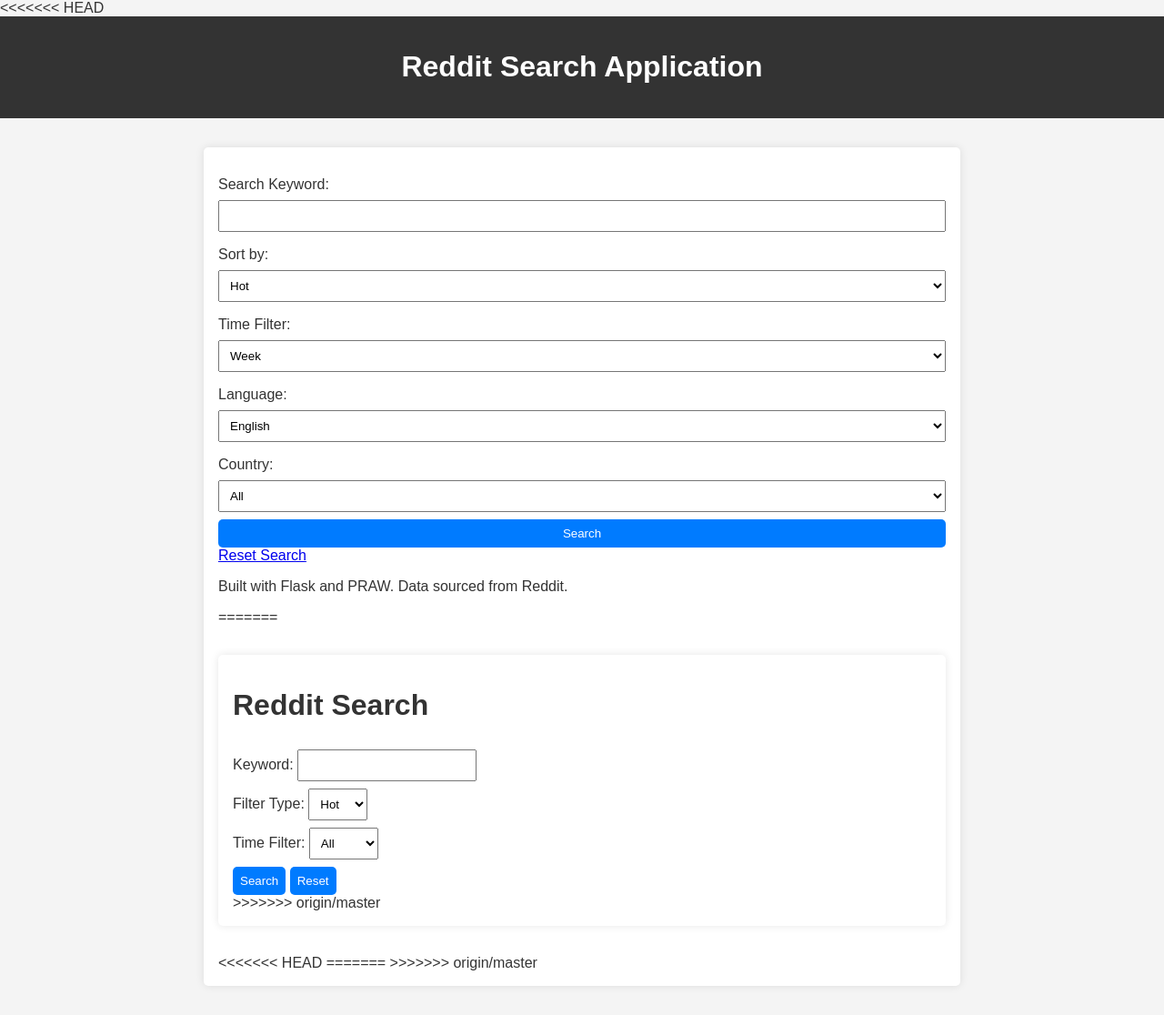
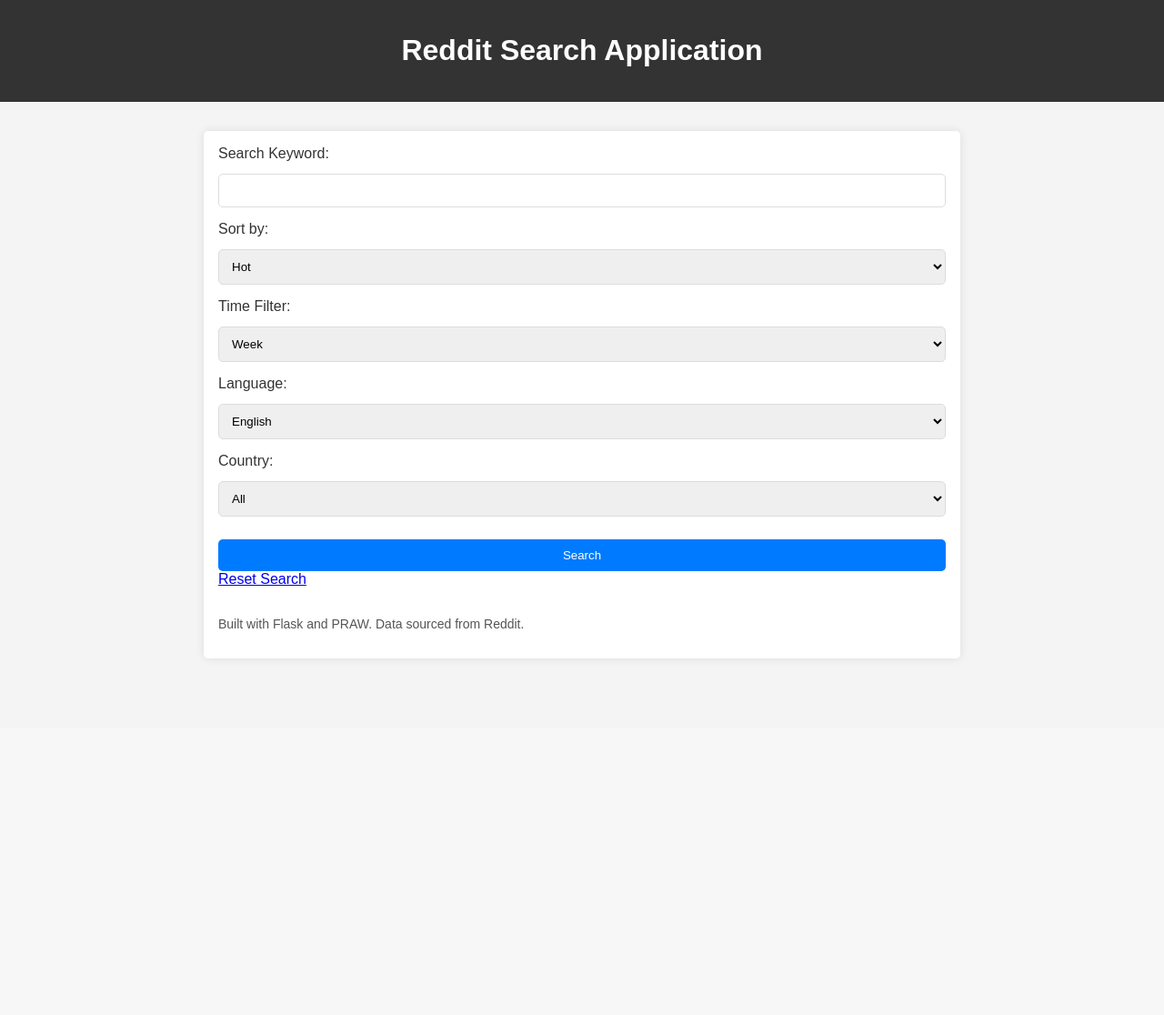
Before and after one commit to rahulratnani/reddit_web, a Python web app: template Templates/index.html in a window 1280 px wide. Shown: the whole page at 91% size. After the commit the page ends 725 px from the top, so only its background shows below. Run offline with Jinja, Linux system fonts and the light colour scheme; the template is opened without the code that fills it, so the values that code supplies are empty.

Commit message:
Update index.html

```diff
--- a/Templates/index.html
+++ b/Templates/index.html
@@ -4,7 +4,6 @@
     <meta charset="UTF-8">
     <meta name="viewport" content="width=device-width, initial-scale=1.0">
     <title>Reddit Search</title>
-<<<<<<< HEAD
     <meta http-equiv="Cache-Control" content="no-cache, no-store, must-revalidate">
     <meta http-equiv="Pragma" content="no-cache">
     <meta http-equiv="Expires" content="0">
@@ -34,40 +33,6 @@
             display: flex;
             flex-direction: column;
         }
-        label {
-            margin-top: 1rem;
-        }
-        input[type="text"],
-        select,
-        button {
-            padding: 0.5rem;
-            margin-top: 0.5rem;
-        }
-        button {
-            background-color: #007bff;
-            color: #fff;
-            border: none;
-            border-radius: 5px;
-            cursor: pointer;
-=======
-    <style>
-        body {
-            font-family: Arial, sans-serif;
-            background-color: #f4f4f4;
-            margin: 0;
-            padding: 0;
-        }
-        .container {
-            max-width: 800px;
-            margin: 50px auto;
-            background: #fff;
-            padding: 20px;
-            box-shadow: 0 0 10px rgba(0, 0, 0, 0.1);
-        }
-        h1 {
-            text-align: center;
-            color: #333;
-        }
         .form-group {
             margin-bottom: 15px;
         }
@@ -76,24 +41,26 @@
             margin-bottom: 5px;
             color: #333;
         }
-        input, select, button {
+        input[type="text"],
+        select,
+        button {
             width: 100%;
             padding: 10px;
             box-sizing: border-box;
+            margin-top: 0.5rem;
+            border-radius: 5px;
+            border: 1px solid #ddd;
         }
         button {
             background-color: #007bff;
             color: white;
             border: none;
-            border-radius: 5px;
             cursor: pointer;
             margin-top: 10px;
->>>>>>> origin/master
         }
         button:hover {
             background-color: #0056b3;
         }
-<<<<<<< HEAD
         table {
             width: 100%;
             border-collapse: collapse;
@@ -133,6 +100,12 @@
             font-size: 0.875rem;
             color: #555;
         }
+        @media (max-width: 600px) {
+            .container {
+                margin: 1rem;
+                padding: 0.5rem;
+            }
+        }
     </style>
 </head>
 <body>
@@ -141,148 +114,56 @@
     </header>
     <div class="container">
         <form action="{{ url_for('search_reddit') }}" method="get">
+            <div class="form-group">
                 <label for="keyword">Search Keyword:</label>
-            <input type="text" id="keyword" name="keyword" value="{{ request.args.get('keyword', '') }}" required>
-
+                <input type="text" id="keyword" name="keyword" value="{{ request.args.get('keyword', '') }}" required aria-label="Search Keyword">
+            </div>
+            <div class="form-group">
                 <label for="filterType">Sort by:</label>
-            <select id="filterType" name="filterType">
+                <select id="filterType" name="filterType" aria-label="Sort by">
                     <option value="hot" {% if request.args.get('filterType', 'hot') == 'hot' %}selected{% endif %}>Hot</option>
                     <option value="new" {% if request.args.get('filterType', 'hot') == 'new' %}selected{% endif %}>New</option>
                     <option value="top" {% if request.args.get('filterType', 'hot') == 'top' %}selected{% endif %}>Top</option>
                 </select>
-
+            </div>
+            <div class="form-group">
                 <label for="timeFilter">Time Filter:</label>
-            <select id="timeFilter" name="timeFilter">
+                <select id="timeFilter" name="timeFilter" aria-label="Time Filter">
                     <option value="day" {% if request.args.get('timeFilter', 'week') == 'day' %}selected{% endif %}>Day</option>
                     <option value="week" {% if request.args.get('timeFilter', 'week') == 'week' %}selected{% endif %}>Week</option>
                     <option value="month" {% if request.args.get('timeFilter', 'week') == 'month' %}selected{% endif %}>Month</option>
                     <option value="year" {% if request.args.get('timeFilter', 'week') == 'year' %}selected{% endif %}>Year</option>
                     <option value="all" {% if request.args.get('timeFilter', 'week') == 'all' %}selected{% endif %}>All Time</option>
                 </select>
-
+            </div>
+            <div class="form-group">
                 <label for="language">Language:</label>
-            <select id="language" name="language">
+                <select id="language" name="language" aria-label="Language">
                     <option value="en" {% if request.args.get('language', 'en') == 'en' %}selected{% endif %}>English</option>
                     <option value="es" {% if request.args.get('language', 'en') == 'es' %}selected{% endif %}>Spanish</option>
                     <option value="fr" {% if request.args.get('language', 'en') == 'fr' %}selected{% endif %}>French</option>
                     <option value="de" {% if request.args.get('language', 'en') == 'de' %}selected{% endif %}>German</option>
                     <option value="ja" {% if request.args.get('language', 'en') == 'ja' %}selected{% endif %}>Japanese</option>
                     <option value="zh" {% if request.args.get('language', 'en') == 'zh' %}selected{% endif %}>Chinese</option>
-                <!-- Add more languages as needed -->
                 </select>
-
+            </div>
+            <div class="form-group">
                 <label for="country">Country:</label>
-            <select id="country" name="country">
+                <select id="country" name="country" aria-label="Country">
                     <option value="all" {% if request.args.get('country', 'all') == 'all' %}selected{% endif %}>All</option>
                     <option value="us" {% if request.args.get('country', 'all') == 'us' %}selected{% endif %}>United States</option>
                     <option value="gb" {% if request.args.get('country', 'all') == 'gb' %}selected{% endif %}>United Kingdom</option>
                     <option value="ca" {% if request.args.get('country', 'all') == 'ca' %}selected{% endif %}>Canada</option>
                     <option value="au" {% if request.args.get('country', 'all') == 'au' %}selected{% endif %}>Australia</option>
                     <option value="in" {% if request.args.get('country', 'all') == 'in' %}selected{% endif %}>India</option>
-                <!-- Add more countries as needed -->
                 </select>
-
+            </div>
             <button type="submit">Search</button>
+            <a href="{{ url_for('reset_search') }}">Reset Search</a>
         </form>
-        <a href="{{ url_for('reset_search') }}">Reset Search</a>
         <div class="credentials">
             <p>Built with Flask and PRAW. Data sourced from Reddit.</p>
         </div>
-=======
-    </style>
-</head>
-<body>
-    <div class="container">
-        <h1>Reddit Search</h1>
-        <form action="/search" method="get">
-            <div class="form-group">
-                <label for="keyword">Keyword:</label>
-                <input type="text" id="keyword" name="keyword" value="{{ previous_keyword }}" required>
-            </div>
-            <div class="form-group">
-                <label for="filterType">Filter Type:</label>
-                <select id="filterType" name="filterType">
-                    <option value="hot" {% if previous_filter_type == 'hot' %}selected{% endif %}>Hot</option>
-                    <option value="new" {% if previous_filter_type == 'new' %}selected{% endif %}>New</option>
-                    <option value="top" {% if previous_filter_type == 'top' %}selected{% endif %}>Top</option>
-                </select>
-            </div>
-            <div class="form-group">
-                <label for="timeFilter">Time Filter:</label>
-                <select id="timeFilter" name="timeFilter">
-                    <option value="all" {% if previous_time_filter == 'all' %}selected{% endif %}>All</option>
-                    <option value="day" {% if previous_time_filter == 'day' %}selected{% endif %}>Day</option>
-                    <option value="hour" {% if previous_time_filter == 'hour' %}selected{% endif %}>Hour</option>
-                    <option value="month" {% if previous_time_filter == 'month' %}selected{% endif %}>Month</option>
-                    <option value="week" {% if previous_time_filter == 'week' %}selected{% endif %}>Week</option>
-                    <option value="year" {% if previous_time_filter == 'year' %}selected{% endif %}>Year</option>
-                </select>
-            </div>
-            <div class="form-group">
-                <button type="submit">Search</button>
-                <button type="button" onclick="location.href='/reset'">Reset</button>
-            </div>
-        </form>
->>>>>>> origin/master
     </div>
 </body>
 </html>
-
-<<<<<<< HEAD
-
-
-
-
-
-
-
-
-
-
-
-
-
-
-
-
-
-
-
-
-
-
-
-
-
-
-
-
-
-
-
-
-
-
-
-
-
-
-
-
-
-
-
-
-
-
-
-
-
-
-
-
-
-
-
-=======
->>>>>>> origin/master
```
Lines whose indentation alone changed are shown as unchanged.
